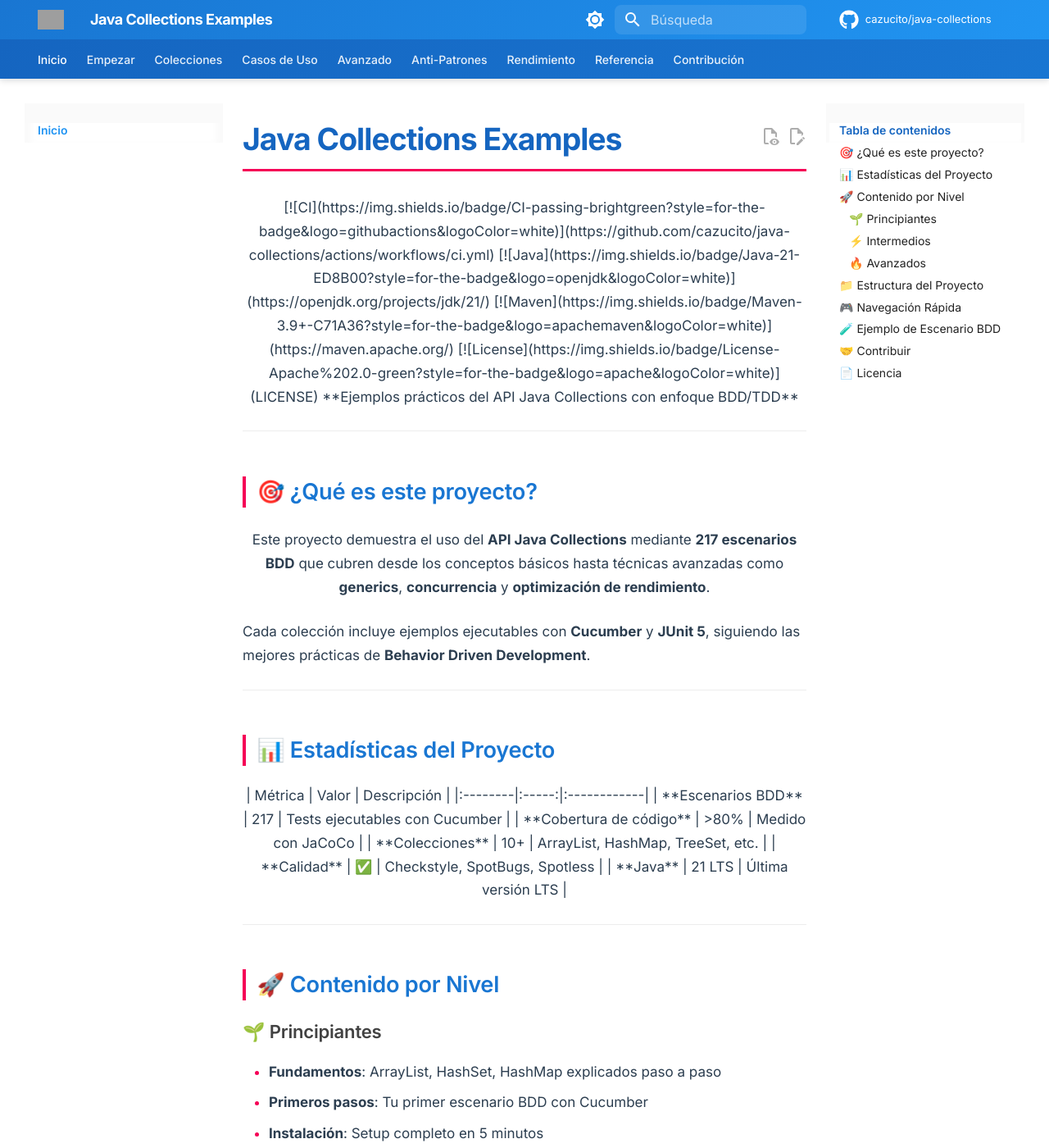
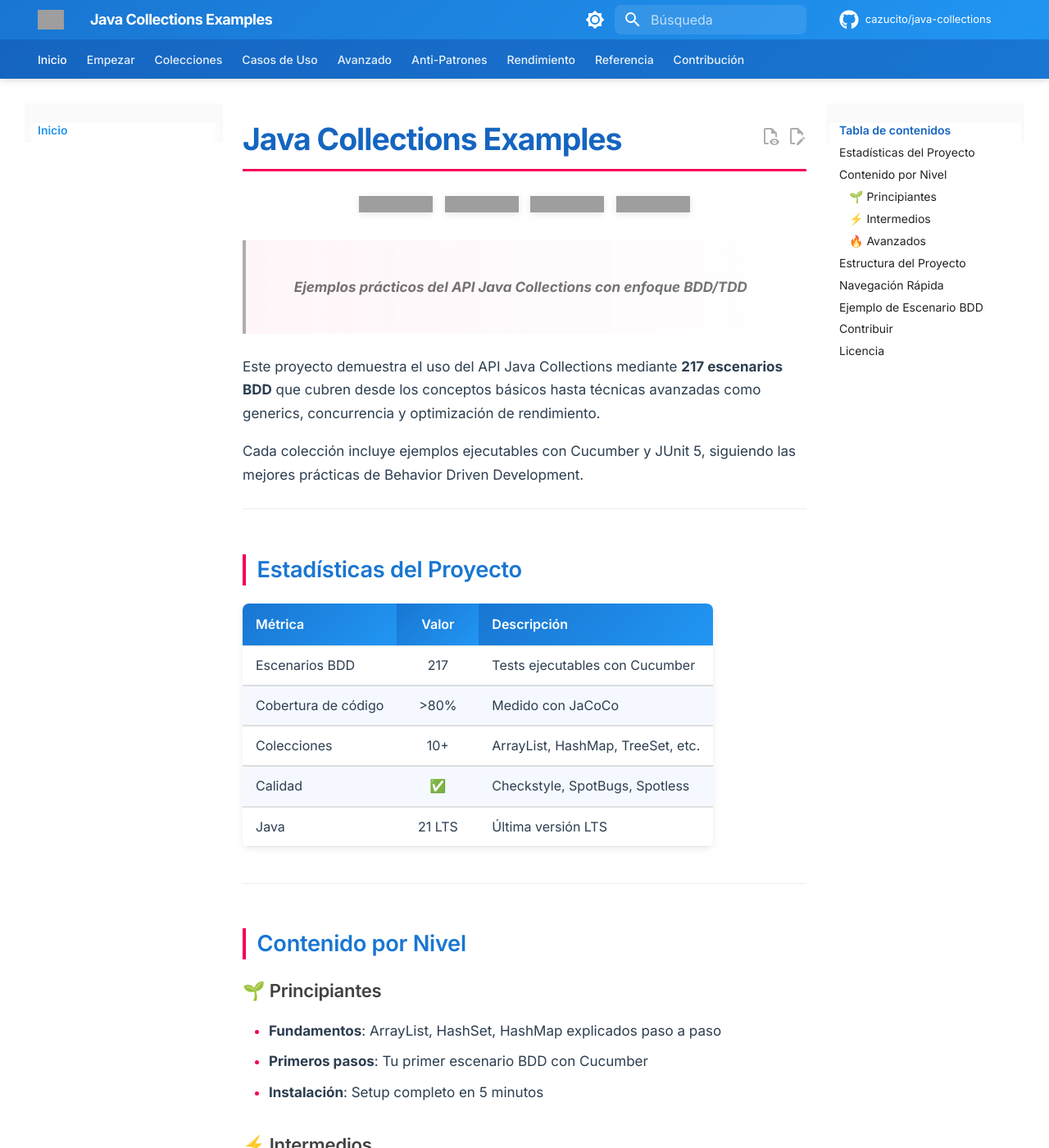
Before and after one commit to cazucito/java-collections, an MkDocs documentation site: the page built from docs/index.md, in a window 1280 px wide and 1400 px high. Shown: the whole window at 82% size. Built offline with MkDocs 1.6.1 and Material for MkDocs 9.7.7, drawn with Linux system fonts in a browser that asks for light colours; plug-ins that fetch from the network failed and are left out; comment, search, counter and statistics services are not loaded; the version menu is left out; some of the changed text lies outside the part shown; grey boxes are pictures that could not be loaded.

Commit message:
fix: simplify index.md to pure markdown without HTML
- Remove HTML div tags that were causing rendering issues
- Use pure markdown syntax for badges and alignment
- Simplify table format
- Clean up navigation links
- Remove complex formatting that MkDocs doesn't render properly

````diff
--- a/docs/index.md
+++ b/docs/index.md
@@ -1,43 +1,31 @@
 # Java Collections Examples
 
-<div align="center">
+![CI](https://img.shields.io/badge/CI-passing-brightgreen?logo=githubactions&logoColor=white)
+![Java](https://img.shields.io/badge/Java-21-ED8B00?logo=openjdk&logoColor=white)
+![Maven](https://img.shields.io/badge/Maven-3.9+-C71A36?logo=apachemaven&logoColor=white)
+![License](https://img.shields.io/badge/License-Apache%202.0-green?logo=apache&logoColor=white)
 
-[![CI](https://img.shields.io/badge/CI-passing-brightgreen?style=for-the-badge&logo=githubactions&logoColor=white)](https://github.com/cazucito/java-collections/actions/workflows/ci.yml)
-[![Java](https://img.shields.io/badge/Java-21-ED8B00?style=for-the-badge&logo=openjdk&logoColor=white)](https://openjdk.org/projects/jdk/21/)
-[![Maven](https://img.shields.io/badge/Maven-3.9+-C71A36?style=for-the-badge&logo=apachemaven&logoColor=white)](https://maven.apache.org/)
-[![License](https://img.shields.io/badge/License-Apache%202.0-green?style=for-the-badge&logo=apache&logoColor=white)](LICENSE)
+> **Ejemplos prácticos del API Java Collections con enfoque BDD/TDD**
 
-**Ejemplos prácticos del API Java Collections con enfoque BDD/TDD**
+Este proyecto demuestra el uso del API Java Collections mediante **217 escenarios BDD** que cubren desde los conceptos básicos hasta técnicas avanzadas como generics, concurrencia y optimización de rendimiento.
 
-</div>
+Cada colección incluye ejemplos ejecutables con Cucumber y JUnit 5, siguiendo las mejores prácticas de Behavior Driven Development.
 
 ---
 
-## 🎯 ¿Qué es este proyecto?
+## Estadísticas del Proyecto
 
-Este proyecto demuestra el uso del **API Java Collections** mediante **217 escenarios BDD** que cubren desde los conceptos básicos hasta técnicas avanzadas como **generics**, **concurrencia** y **optimización de rendimiento**.
-
-Cada colección incluye ejemplos ejecutables con **Cucumber** y **JUnit 5**, siguiendo las mejores prácticas de **Behavior Driven Development**.
+| Métrica | Valor | Descripción |
+|---------|:-----:|-------------|
+| Escenarios BDD | 217 | Tests ejecutables con Cucumber |
+| Cobertura de código | >80% | Medido con JaCoCo |
+| Colecciones | 10+ | ArrayList, HashMap, TreeSet, etc. |
+| Calidad | ✅ | Checkstyle, SpotBugs, Spotless |
+| Java | 21 LTS | Última versión LTS |
 
 ---
 
-## 📊 Estadísticas del Proyecto
-
-<div align="center">
-
-| Métrica | Valor | Descripción |
-|:--------|:-----:|:------------|
-| **Escenarios BDD** | 217 | Tests ejecutables con Cucumber |
-| **Cobertura de código** | >80% | Medido con JaCoCo |
-| **Colecciones** | 10+ | ArrayList, HashMap, TreeSet, etc. |
-| **Calidad** | ✅ | Checkstyle, SpotBugs, Spotless |
-| **Java** | 21 LTS | Última versión LTS |
-
-</div>
-
----
-
-## 🚀 Contenido por Nivel
+## Contenido por Nivel
 
 ### 🌱 Principiantes
 - **Fundamentos**: ArrayList, HashSet, HashMap explicados paso a paso
@@ -56,7 +44,7 @@ Cada colección incluye ejemplos ejecutables con **Cucumber** y **JUnit 5**, sig
 
 ---
 
-## 📁 Estructura del Proyecto
+## Estructura del Proyecto
 
 ```
 java-collections/
@@ -69,19 +57,16 @@ java-collections/
 
 ---
 
-## 🎮 Navegación Rápida
+## Navegación Rápida
 
-<div align="center">
-
-| 🏁 [Empezar](introduccion/instalacion.md) | 📚 [Colecciones](colecciones/index.md) | 💡 [Casos de Uso](casos-de-uso/index.md) | ⚠️ [Anti-Patrones](anti-patrones/index.md) |
-|:---:|:---:|:---:|:---:|
-| Instalación y primeros pasos | List, Set, Map, Queue | Soluciones reales | Errores comunes |
-
-</div>
+- 🏁 [Empezar](introduccion/instalacion.md) - Instalación y primeros pasos
+- 📚 [Colecciones](colecciones/index.md) - List, Set, Map, Queue
+- 💡 [Casos de Uso](casos-de-uso/index.md) - Soluciones reales
+- ⚠️ [Anti-Patrones](anti-patrones/index.md) - Errores comunes
 
 ---
 
-## 🧪 Ejemplo de Escenario BDD
+## Ejemplo de Escenario BDD
 
 ```gherkin
 # language: es
@@ -96,20 +81,14 @@ Característica: Operaciones básicas de ArrayList
 
 ---
 
-## 🤝 Contribuir
+## Contribuir
 
 ¿Quieres agregar una nueva colección o escenario? Revisa nuestra [guía de contribución](contribucion/index.md).
 
-## 📄 Licencia
+## Licencia
 
 Este proyecto está licenciado bajo [Apache 2.0](LICENSE).
 
 ---
 
-<div align="center">
-
 **Hecho con ❤️ y muchos tests pasando**
-
-[![GitHub stars](https://img.shields.io/github/stars/cazucito/java-collections?style=social)](https://github.com/cazucito/java-collections)
-
-</div>
````
